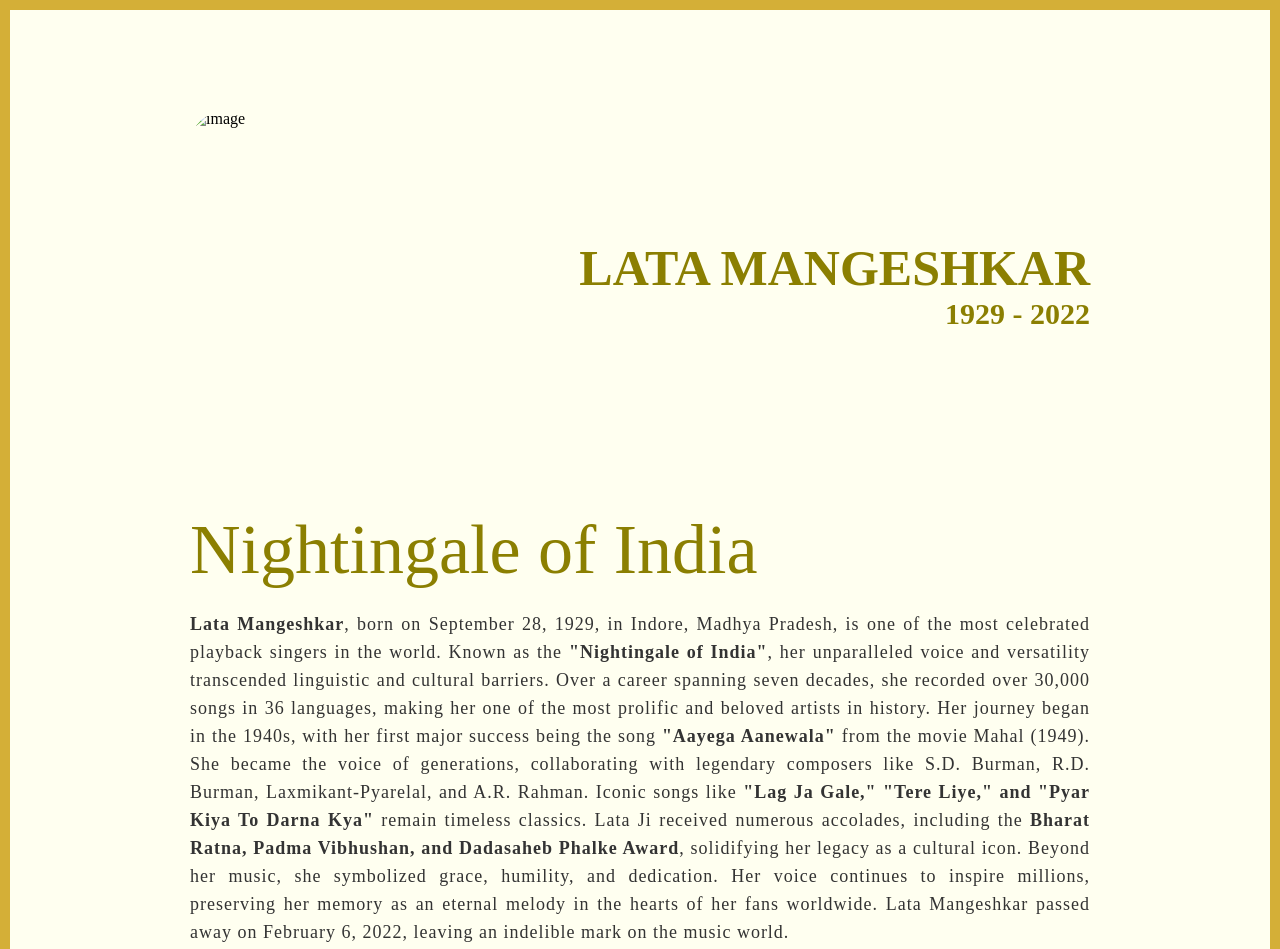
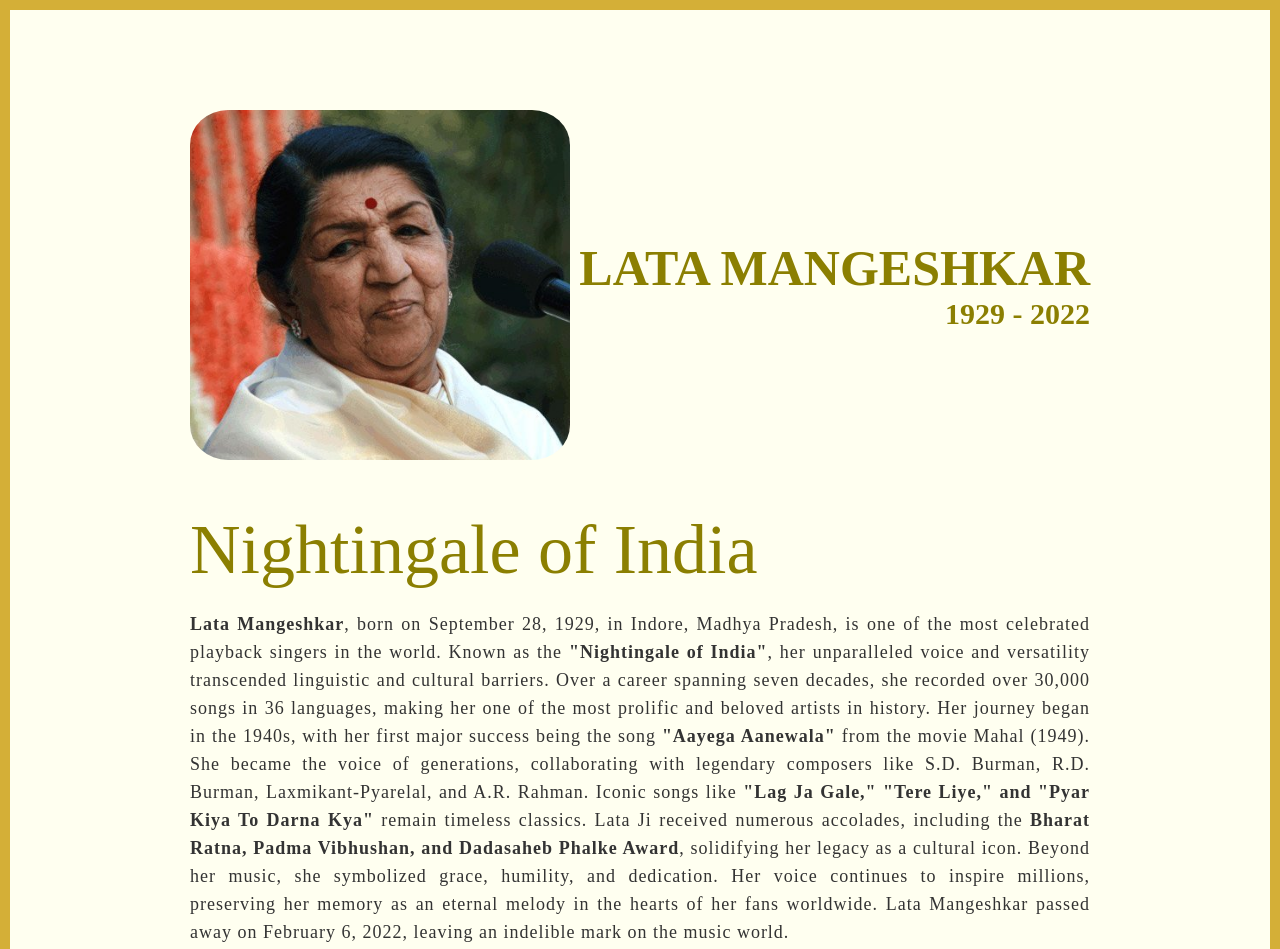
Before and after one commit to Archita-09/Tribute-Website, a plain HTML site: page index.html in a window 1280 px wide. Shown: the top 949 px of the page. Drawn offline with Linux system fonts and the light colour scheme.

Commit message:
Update index.html

```diff
--- a/index.html
+++ b/index.html
@@ -11,7 +11,7 @@
     <div class="content">
         <section class="header">
             <div class="image_container">
-                <img src="./Images/Lata_Mangeshkar.jpg" alt="image" />
+                <img src="./Lata_Mangeshkar.jpg" alt="image" />
             </div>
             <div>
                 <h1>Lata Mangeshkar</h1>
```
